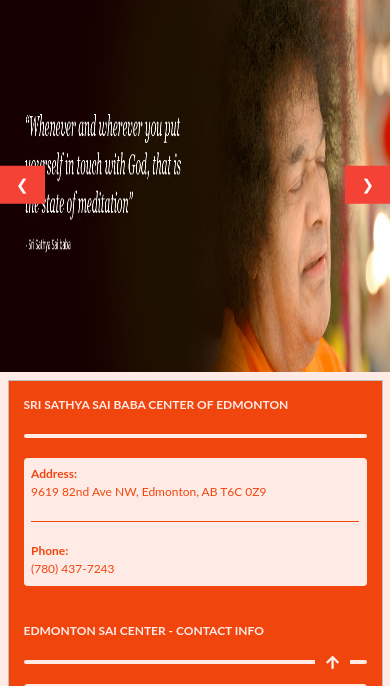
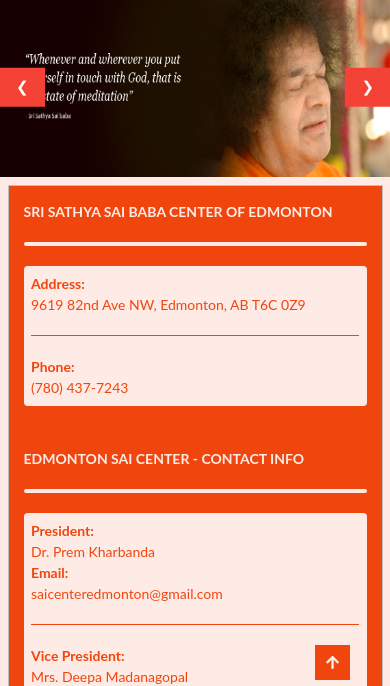
Before and after one commit to aparnapusapati/saicenter, a plain HTML site: page index.html in a window 390 px wide. Shown: the part 96-782 px from the top of the page. Drawn offline with nearby package versions, Linux system fonts and the light colour scheme.

Commit message:
Update saicenter-edm.css

```diff
--- a/resources/css/saicenter-edm.css
+++ b/resources/css/saicenter-edm.css
@@ -8,6 +8,12 @@ html, body{
 }
 
 @media (max-width:500px){
+	.banner{
+		height:12rem!important;
+	}
+	.bannerSlides{
+		height:12rem!important;
+	}
 	.navlink a{
 		float: none!important;
 	}
@@ -397,9 +403,12 @@ ul.custom {
 	overflow:hidden;
 	word-wrap: break-word;
 	box-sizing:border-box;
-	font-size: 12px;
+	font-size: 14px;
 	color: #ffebe6;
   font-family: 'Lato',sans-serif;
+}
+.thought{
+	font-size:12px;
 }
 .header{
 	font-size:23px;
@@ -932,7 +941,6 @@ article{
 
 li.mg-nav-item-has-children .wings-subnav-content li {
     display: block;
-    padding: .5rem 1rem;
     text-align: left;
 }
 
@@ -988,7 +996,6 @@ li.mg-nav-item-has-children .wings-subnav-content li a{
 
 li.mg-nav-item-has-children .about-subnav-content li {
     display: block;
-    padding: .5rem 1rem;
     text-align: left;
 }
 
```
